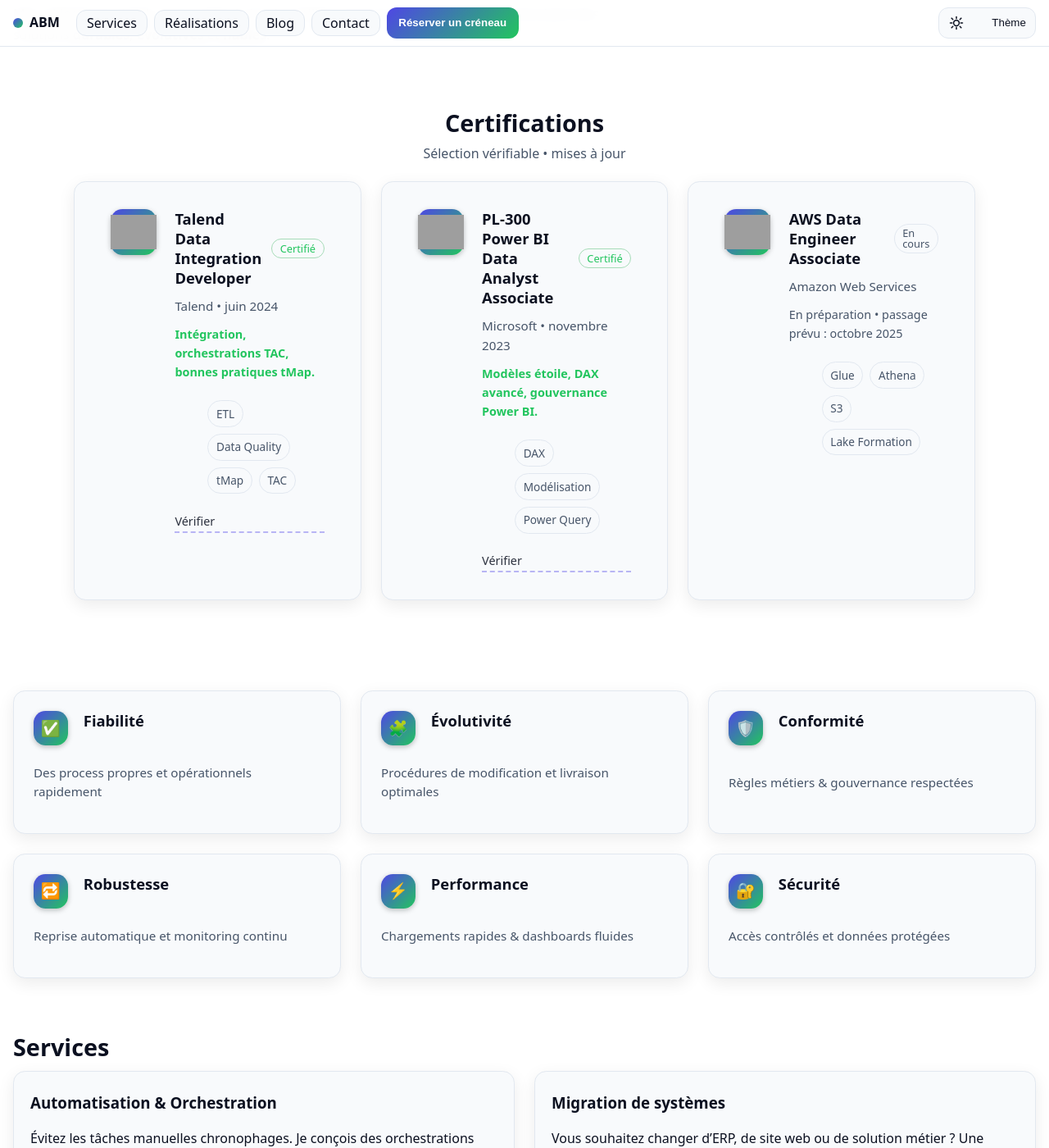
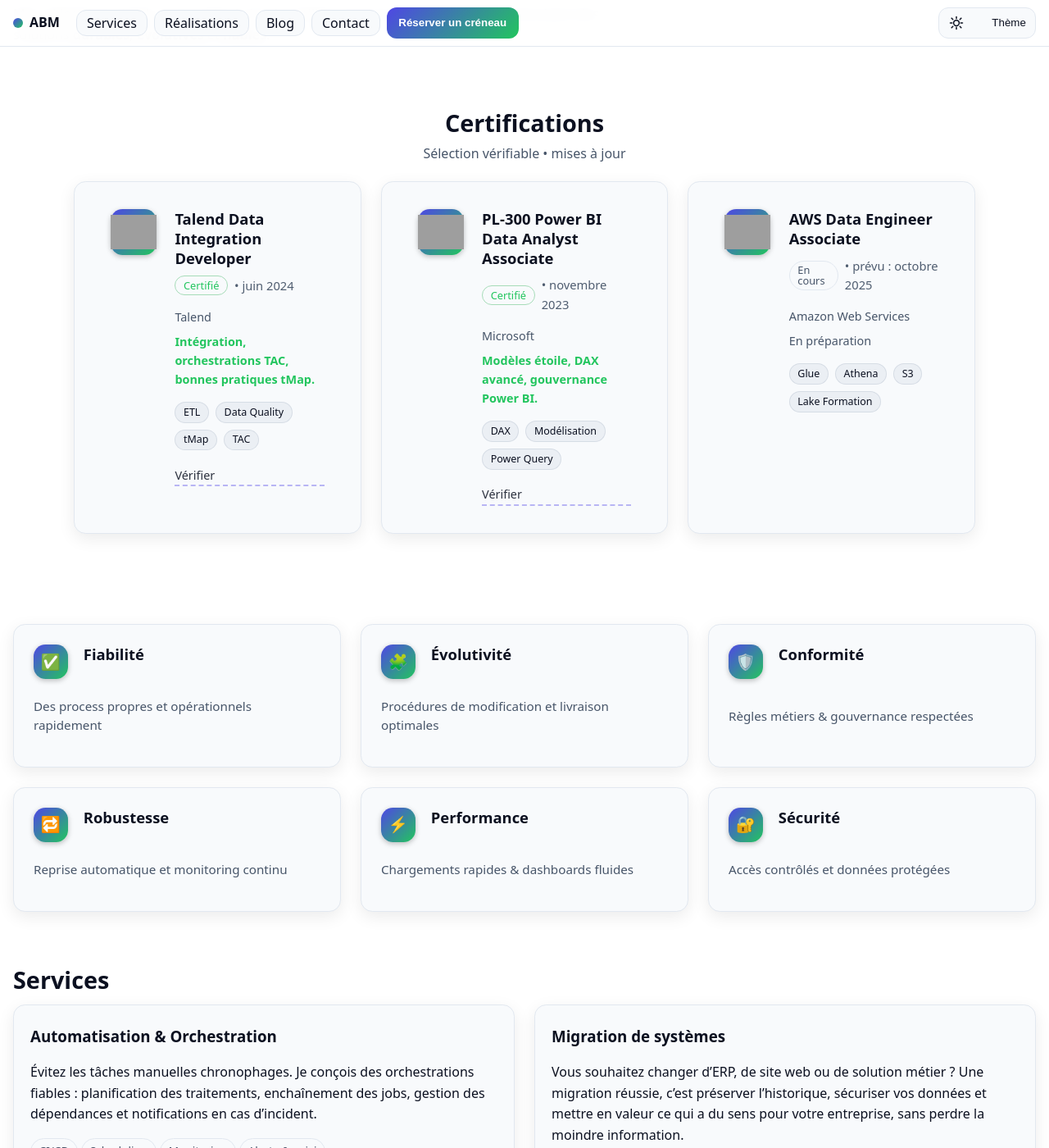
Before and after one commit to Marssouss/Marssouss.github.io, a Jekyll site: the page built from index.md, in a window 1280 px wide and 1400 px high, scrolled down 489 px. Shown: the whole window at 82% size. Built offline with Jekyll 4.4.1, drawn with Linux system fonts in a browser that asks for light colours; grey boxes are pictures that could not be loaded.

Commit message:
style + cert

```diff
--- a/_includes/cert-item.html
+++ b/_includes/cert-item.html
@@ -1,36 +1,22 @@
 {% assign c = include.item %}
 
-{%- comment -%}
-  Localisation FR des mois (sans plugin)
-{%- endcomment -%}
+{%- comment -%} Localisation FR des mois (sans plugin) {%- endcomment -%}
 {% assign mois_fr = "janvier,février,mars,avril,mai,juin,juillet,août,septembre,octobre,novembre,décembre" | split: "," %}
-{% if c.date %}
-  {% assign m_idx = c.date | date: "%-m" | minus: 1 %}
-  {% assign mois_c = mois_fr[m_idx] %}
-{% endif %}
-{% if c.planned_date %}
-  {% assign pm_idx = c.planned_date | date: "%-m" | minus: 1 %}
-  {% assign mois_p = mois_fr[pm_idx] %}
-{% endif %}
+{% if c.date %}{% assign m_idx = c.date | date: "%-m" | minus: 1 %}{% assign mois_c = mois_fr[m_idx] %}{% endif %}
+{% if c.planned_date %}{% assign pm_idx = c.planned_date | date: "%-m" | minus: 1 %}{% assign mois_p = mois_fr[pm_idx] %}{% endif %}
 
 <li id="cert-{{ include.i }}"
     class="cert-card {% if c.status == 'pending' %}is-pending{% else %}is-active{% endif %}"
     itemscope itemtype="https://schema.org/EducationalOccupationalCredential">
 
-  <!-- Badge / logo -->
+  <!-- Logo à gauche -->
   <div class="cert-badge" aria-hidden="true">
     {% if c.logo %}
-      <img class="cert-logo"
-           src="{{ c.logo | relative_url }}"
-           width="56" height="56"
-           alt="Logo {{ c.issuer }}"
-           loading="lazy" decoding="async">
+      <img class="cert-logo" src="{{ c.logo | relative_url }}" width="56" height="56"
+           alt="Logo {{ c.issuer }}" loading="lazy" decoding="async">
     {% elsif c.badge_url %}
-      <img class="cert-logo"
-           src="{{ c.badge_url }}"
-           width="56" height="56"
-           alt="Badge {{ c.title }}"
-           loading="lazy" decoding="async">
+      <img class="cert-logo" src="{{ c.badge_url }}" width="56" height="56"
+           alt="Badge {{ c.title }}" loading="lazy" decoding="async">
     {% else %}
       <svg width="28" height="28" viewBox="0 0 24 24" fill="none" aria-hidden="true">
         <circle cx="12" cy="12" r="11" stroke="currentColor" />
@@ -39,57 +25,56 @@
     {% endif %}
   </div>
 
-  <!-- Corps -->
+  <!-- Contenu à droite -->
   <div class="cert-body">
-    <div class="cert-headline">
-      <h3 class="cert-title" itemprop="name">{{ c.title }}</h3>
+    <!-- Titre -->
+    <h3 class="cert-title" itemprop="name">{{ c.title }}</h3>
+
+    <!-- Ligne statut + date (juste sous le titre) -->
+    <div class="cert-meta">
       <span class="cert-chip {% if c.status == 'pending' %}chip-pending{% else %}chip-ok{% endif %}">
         {% if c.status == 'pending' %}En cours{% else %}Certifié{% endif %}
       </span>
+
+      {% if c.status == 'pending' and c.planned_date %}
+        <time class="cert-date" datetime="{{ c.planned_date | date: "%Y-%m-%d" }}">
+          • prévu : {{ mois_p }} {{ c.planned_date | date: "%Y" }}
+        </time>
+      {% elsif c.date %}
+        <time class="cert-date" itemprop="dateCreated" datetime="{{ c.date | date: "%Y-%m-%d" }}">
+          • {{ mois_c }} {{ c.date | date: "%Y" }}
+        </time>
+      {% endif %}
     </div>
 
-    <p class="cert-issuer">
-      <span itemprop="recognizedBy" itemscope itemtype="https://schema.org/Organization">
-        <span itemprop="name">{{ c.issuer }}</span>
-      </span>
-      {% if c.date %}
-        • <time itemprop="dateCreated" datetime="{{ c.date | date: "%Y-%m-%d" }}">
-          {{ mois_c }} {{ c.date | date: "%Y" }}
-        </time>
-      {% endif %}
-    </p>
-
-    {% if c.status == 'pending' %}
-      <p class="cert-status pending">
-        En préparation
-        {% if c.planned_date %}
-          • passage prévu :
-          <time datetime="{{ c.planned_date | date: "%Y-%m-%d" }}">
-            {{ mois_p }} {{ c.planned_date | date: "%Y" }}
-          </time>
-        {% endif %}
+    <!-- Organisme (petit) -->
+    {% if c.issuer %}
+      <p class="cert-issuer">
+        <span itemprop="recognizedBy" itemscope itemtype="https://schema.org/Organization">
+          <span itemprop="name">{{ c.issuer }}</span>
+        </span>
       </p>
-    {% else %}
-      {% if c.note %}
-        <p class="cert-status ok">{{ c.note }}</p>
-      {% endif %}
     {% endif %}
 
+    <!-- Note (si certifiée) ou état “en préparation” -->
+    {% if c.status == 'pending' %}
+      <p class="cert-status pending">En préparation</p>
+    {% else %}
+      {% if c.note %}<p class="cert-status ok">{{ c.note }}</p>{% endif %}
+    {% endif %}
+
+    <!-- Tags (gauche → droite, wrap) -->
     {% if c.skills %}
-      <ul class="cert-card__skills">
+      <ul class="cert-tags" role="list">
         {% for s in c.skills %}
-          <li class="badge">{{ s }}</li>
+          <li class="tag">{{ s }}</li>
         {% endfor %}
       </ul>
     {% endif %}
 
     {% if c.verify_url %}
-      <a class="cert-link"
-         href="{{ c.verify_url }}"
-         target="_blank" rel="noopener nofollow"
-         aria-label="Vérifier la certification {{ c.title }}">
-        Vérifier
-      </a>
+      <a class="cert-link" href="{{ c.verify_url }}" target="_blank" rel="noopener nofollow"
+         aria-label="Vérifier la certification {{ c.title }}">Vérifier</a>
     {% endif %}
   </div>
 
--- a/assets/styles.css
+++ b/assets/styles.css
@@ -357,3 +357,51 @@
   .nav-toggle .chev, .nav-collapsible, .btn, .card, .kpi, .cert-card,
   .icon-sun, .icon-moon, .theme-toggle { transition: none !important; }
 }
+
+
+/* --- tête de carte : on simplifie, le titre tout seul --- */
+.cert-headline{ display:contents; } /* n'est plus utilisé mais évite d'impacter */
+
+/* Ligne meta sous le titre : statut + date */
+.cert-meta{
+  display:flex; align-items:center; gap:.5rem;
+  margin-top:.15rem; margin-bottom:.35rem;
+  color:var(--muted);
+  font-size:.92rem;
+}
+
+/* Chip (déjà présent) – inchangé, on réutilise */
+.cert-chip{
+  display:inline-flex; align-items:center; gap:.4rem;
+  padding:.28rem .6rem; line-height:1;
+  border-radius:999px; font-size:.8rem;
+  border:1px solid var(--border); background:var(--card)
+}
+.cert-chip.chip-ok{ color:var(--brand-2); border-color:color-mix(in oklab,var(--brand-2) 40%,var(--border)) }
+.cert-chip.chip-pending{ color:var(--muted) }
+.cert-date{ opacity:.95 }
+
+/* Organisme émetteur (petit, discret) */
+.cert-issuer{ margin:.1rem 0 0; font-size:.9rem; color:var(--muted); }
+
+/* Tags alignés G→D avec wrap (renomme la classe pour coller au besoin) */
+.cert-tags{
+  display:flex;
+  flex-wrap:wrap;
+  gap:.5rem;
+  list-style:none;
+  margin:.55rem 0 0;
+  padding:0;
+}
+.cert-tags .tag{
+  padding:.35rem .6rem;
+  border-radius:999px;
+  background: rgba(148,163,184,.12);
+  border:1px solid rgba(148,163,184,.25);
+  font-size:.78rem;
+  line-height:1;
+  white-space:nowrap;
+}
+
+/* Ajuste légèrement les espacements internes de la carte */
+.cert-body{ display:grid; gap:.45rem; }
```
